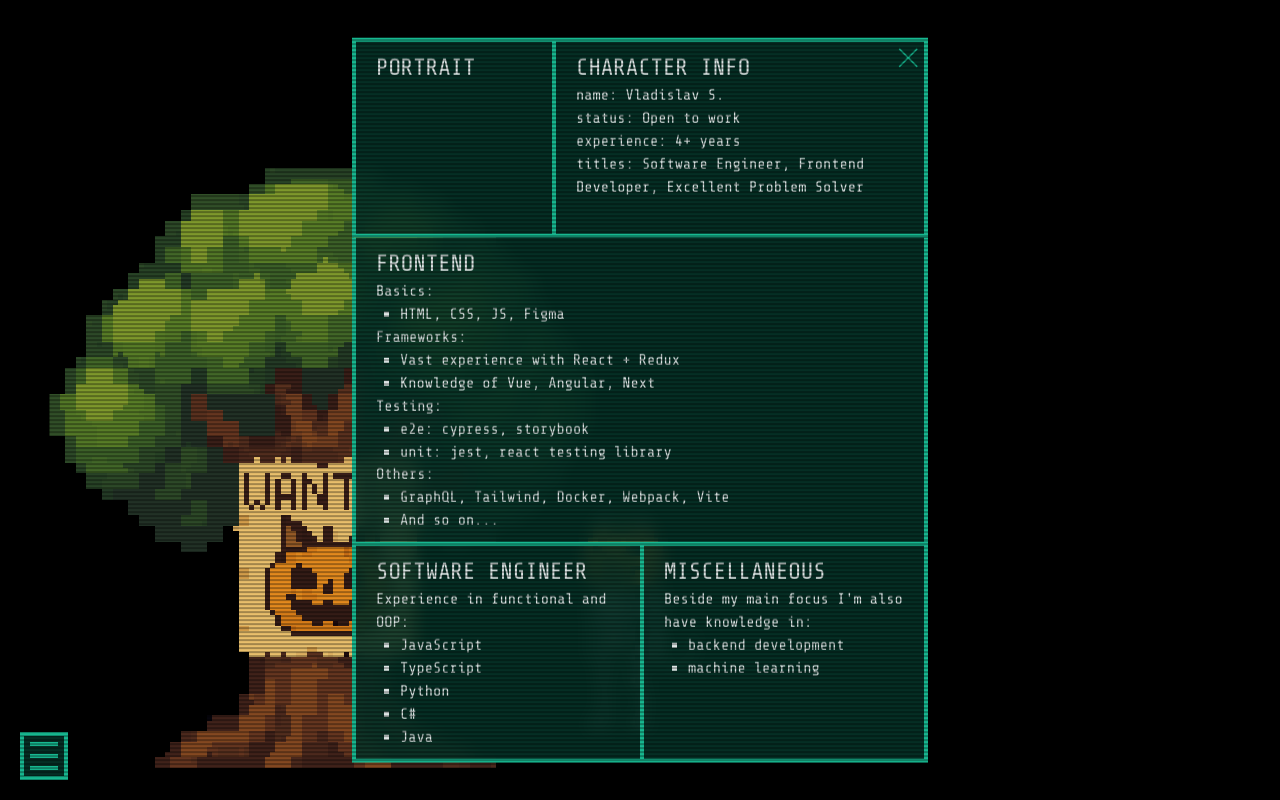
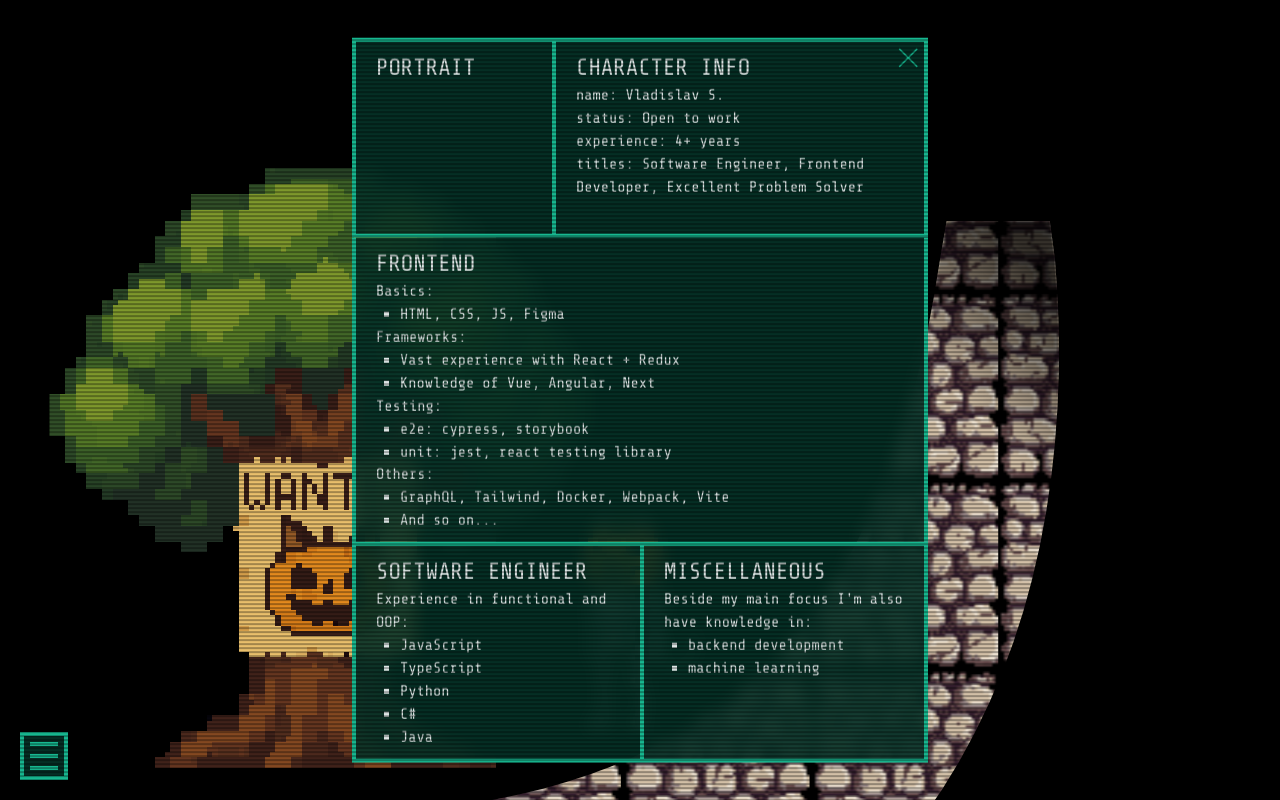
Before and after one commit to C0deCat/portfolio-page, a React (Vite) app: page / in a window 1280 px wide. Both pictures are taken after a click on the element 639 px from the left and 1422 px from the top of the page. Shown: the part 800-1600 px from the top of the page. Built offline with nearby package versions, Linux system fonts and the light colour scheme; a web font is replaced by a local one.

Commit message:
Add cobblestone path along cat route

```diff
--- a/src/sections/Expertise.tsx
+++ b/src/sections/Expertise.tsx
@@ -1,4 +1,11 @@
-import { useCallback, useEffect, useMemo, useRef, useState } from "react";
+import {
+  useCallback,
+  useEffect,
+  useMemo,
+  useRef,
+  useState,
+  useId,
+} from "react";
 import type { CSSProperties } from "react";
 import classNames from "classnames";
 import { defaultContainer } from "../stylizers";
@@ -8,6 +15,7 @@ import catStanding from "../assets/CatStanding.png";
 import wantedKitty from "../assets/WantedKitty.png";
 import wantedKittyActive from "../assets/WantedKitty_active.png";
 import CloseIcon from "../assets/Close.svg?react";
+import cobblestoneTile from "../assets/cobllestone_tile.png";
 
 const catSize = 150;
 
@@ -76,6 +84,14 @@ const Expertise: React.FC = () => {
   const [sectionMinHeight, setSectionMinHeight] = useState<number>();
   const cardWrapperRef = useRef<HTMLDivElement | null>(null);
   const treeRef = useRef<HTMLButtonElement | null>(null);
+  const uniqueId = useId();
+  const roadIds = useMemo(
+    () => ({
+      pattern: `${uniqueId}-road-pattern`,
+      shade: `${uniqueId}-road-shade`,
+    }),
+    [uniqueId]
+  );
 
   const renderBlocks = useCallback(
     (blocks: DescriptonBlockProps[]) =>
@@ -233,6 +249,98 @@ const Expertise: React.FC = () => {
     } as CSSProperties;
   }, [catOffsetPath, displayProgress]);
 
+  const roadGeometry = useMemo(() => {
+    const { x, y } = maxTranslation;
+
+    if (x === 0 && y === 0) {
+      return null;
+    }
+
+    const start = { x: 0, y: 80 };
+    const control = { x: 0, y };
+    const end = { x: -x, y };
+    const sampleCount = 40;
+    const startWidth = 70;
+    const endWidth = Math.max(
+      startWidth + 40,
+      Math.min(220, startWidth + Math.max(x, y) * 0.25)
+    );
+
+    const getPoint = (t: number) => {
+      const inv = 1 - t;
+      return {
+        x: inv * inv * start.x + 2 * inv * t * control.x + t * t * end.x,
+        y: inv * inv * start.y + 2 * inv * t * control.y + t * t * end.y,
+      };
+    };
+
+    const getDerivative = (t: number) => ({
+      x: 2 * (1 - t) * (control.x - start.x) + 2 * t * (end.x - control.x),
+      y: 2 * (1 - t) * (control.y - start.y) + 2 * t * (end.y - control.y),
+    });
+
+    const left: { x: number; y: number }[] = [];
+    const right: { x: number; y: number }[] = [];
+
+    for (let i = 0; i <= sampleCount; i += 1) {
+      const t = i / sampleCount;
+      const point = getPoint(t);
+      const derivative = getDerivative(t);
+      const normal = {
+        x: -derivative.y,
+        y: derivative.x,
+      };
+      const normalLength = Math.hypot(normal.x, normal.y) || 1;
+      const width =
+        startWidth + (endWidth - startWidth) * Math.pow(t, 0.8);
+      const offsetX = (normal.x / normalLength) * (width / 2);
+      const offsetY = (normal.y / normalLength) * (width / 2);
+
+      left.push({
+        x: point.x + offsetX,
+        y: point.y + offsetY,
+      });
+      right.push({
+        x: point.x - offsetX,
+        y: point.y - offsetY,
+      });
+    }
+
+    const pathParts: string[] = [
+      `M ${left[0].x.toFixed(2)} ${left[0].y.toFixed(2)}`,
+    ];
+
+    for (let i = 1; i < left.length; i += 1) {
+      pathParts.push(`L ${left[i].x.toFixed(2)} ${left[i].y.toFixed(2)}`);
+    }
+
+    for (let i = right.length - 1; i >= 0; i -= 1) {
+      pathParts.push(`L ${right[i].x.toFixed(2)} ${right[i].y.toFixed(2)}`);
+    }
+
+    pathParts.push("Z");
+
+    const allPoints = [...left, ...right];
+    const minX = Math.min(...allPoints.map((point) => point.x));
+    const maxX = Math.max(...allPoints.map((point) => point.x));
+    const minY = Math.min(...allPoints.map((point) => point.y));
+    const maxY = Math.max(...allPoints.map((point) => point.y));
+    const margin = 150;
+
+    return {
+      path: pathParts.join(" "),
+      viewBox: `${minX - margin} ${minY - margin} ${
+        maxX - minX + margin * 2
+      } ${maxY - minY + margin * 2}`,
+      gradient: {
+        x1: start.x,
+        y1: start.y,
+        x2: end.x,
+        y2: end.y,
+      },
+    };
+  }, [maxTranslation]);
+
   const cardWrapperClass = classNames(
     "flex flex-col flex-wrap @container",
     isCardVisible
@@ -315,6 +423,51 @@ const Expertise: React.FC = () => {
         minHeight: sectionMinHeight ? `${sectionMinHeight}px` : undefined,
       }}
     >
+      {roadGeometry && (
+        <svg
+          aria-hidden
+          className="absolute inset-0 pointer-events-none"
+          viewBox={roadGeometry.viewBox}
+          preserveAspectRatio="xMidYMid meet"
+        >
+          <defs>
+            <pattern
+              id={roadIds.pattern}
+              patternUnits="userSpaceOnUse"
+              width="128"
+              height="128"
+            >
+              <image
+                href={cobblestoneTile}
+                x="0"
+                y="0"
+                width="128"
+                height="128"
+                preserveAspectRatio="xMidYMid slice"
+              />
+            </pattern>
+            <linearGradient
+              id={roadIds.shade}
+              gradientUnits="userSpaceOnUse"
+              x1={roadGeometry.gradient.x1}
+              y1={roadGeometry.gradient.y1}
+              x2={roadGeometry.gradient.x2}
+              y2={roadGeometry.gradient.y2}
+            >
+              <stop offset="0%" stopColor="#000" stopOpacity="0.75" />
+              <stop offset="14%" stopColor="#000" stopOpacity="0" />
+              <stop offset="86%" stopColor="#000" stopOpacity="0" />
+              <stop offset="100%" stopColor="#000" stopOpacity="0.75" />
+            </linearGradient>
+          </defs>
+          <path d={roadGeometry.path} fill={`url(#${roadIds.pattern})`} />
+          <path
+            d={roadGeometry.path}
+            fill={`url(#${roadIds.shade})`}
+            style={{ mixBlendMode: "multiply" }}
+          />
+        </svg>
+      )}
       <div
         onClick={handleOpenRequest}
         className={classNames(
```
